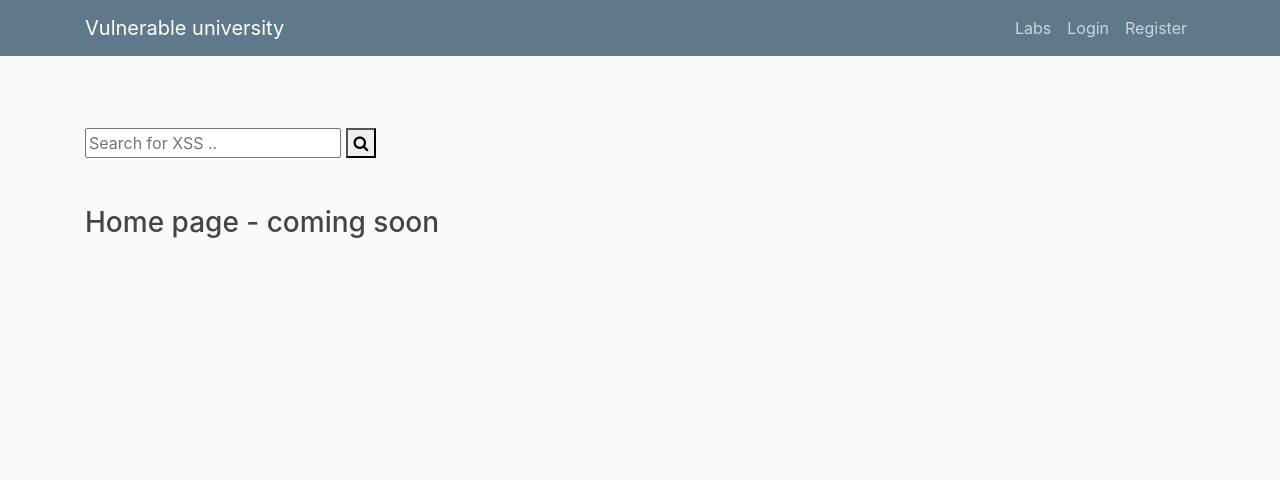
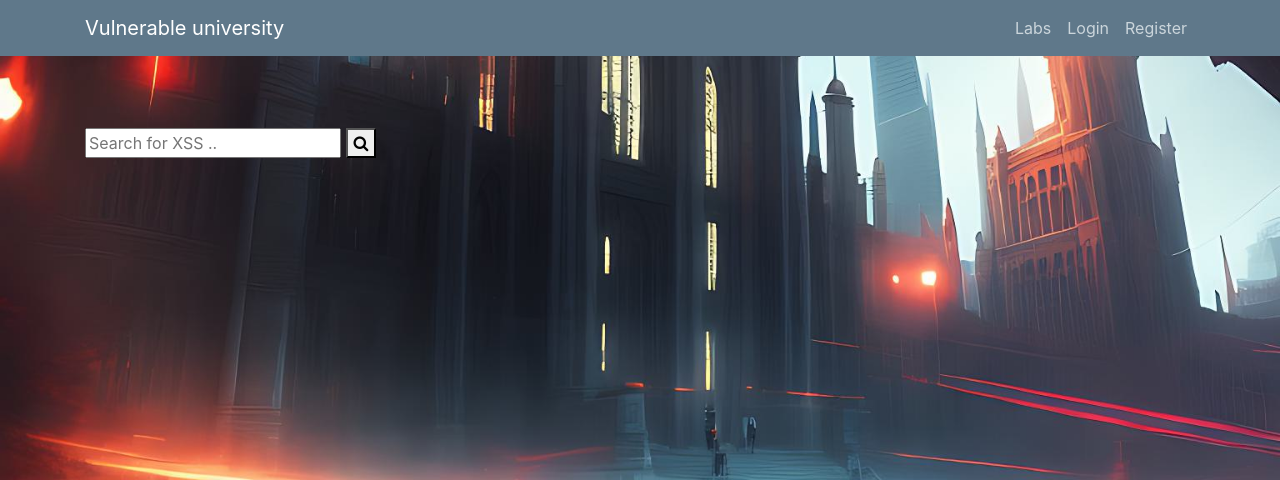
Before and after one commit to abhhi-101/vulnerable-university, a Django app: page / in a window 1280 px wide. Shown: the top 480 px of the page. Run offline with Django 3.2, Linux system fonts and the light colour scheme.

Commit message:
all set to go!

```diff
--- a/vul_django/administrator/templates/administrator/home.html
+++ b/vul_django/administrator/templates/administrator/home.html
@@ -1,11 +1,22 @@
 {% extends "administrator/base.html" %}
-{% block content %}
+{% block content %} {% load static %}
 <div text-align: left">
     <!-- Load icon library -->
     <link rel="stylesheet" href="https://cdnjs.cloudflare.com/ajax/libs/font-awesome/4.7.0/css/font-awesome.min.css">
     <br />
     <br />
     <!-- The form -->
+    <style>
+
+        body {
+          background: url("{% static 'administrator/bg.png' %}") no-repeat center center fixed;
+          -webkit-background-size: cover;
+          -moz-background-size: cover;
+          -o-background-size: cover;
+          background-size: cover;
+        }
+      </style>
+    </head>
     <form class="example" action="{% url 'search' %}">
         <input type="text" placeholder="Search for XSS .." name="search">
         <button type="submit"><i class="fa fa-search" ></i></button>
@@ -14,5 +25,5 @@
 </div>
     <br />
     <br />
-    <h3>Home page - coming soon</h3>
+
 {% endblock content %}
--- a/vul_django/administrator/urls.py
+++ b/vul_django/administrator/urls.py
@@ -18,4 +18,5 @@ urlpatterns = [
     path("cmd_lab", views.cmd_lab, name="command_injection_lab")
 
 
+
 ]
--- a/vul_django/docker-compose.yml
+++ b/vul_django/docker-compose.yml
@@ -9,4 +9,4 @@ services:
       dockerfile: Dockerfile
     container_name: 'django_container'
     ports:
-      - "80:8000"
+      - "8000:8000"
```
Also changed, not shown: vul_django/administrator/templates/administrator/about.html (+12 -1 lines), vul_django/administrator/templates/administrator/search.html (+13 -2 lines), vul_django/administrator/templates/administrator/sxss.html (+14 -1 lines), vul_django/README.md, vul_django/administrator/static/administrator/bg.png (added), vul_django/administrator/templates/administrator/base.html (line endings or trailing spaces), 1 other file.
